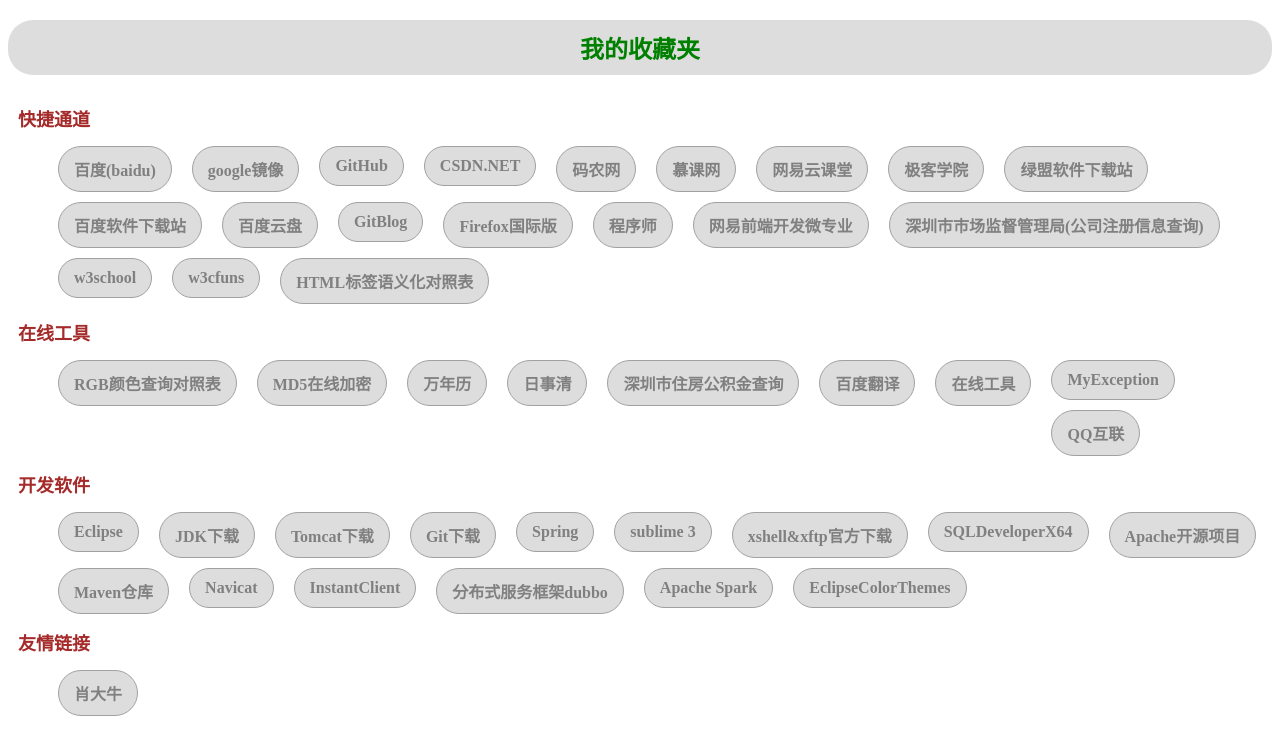
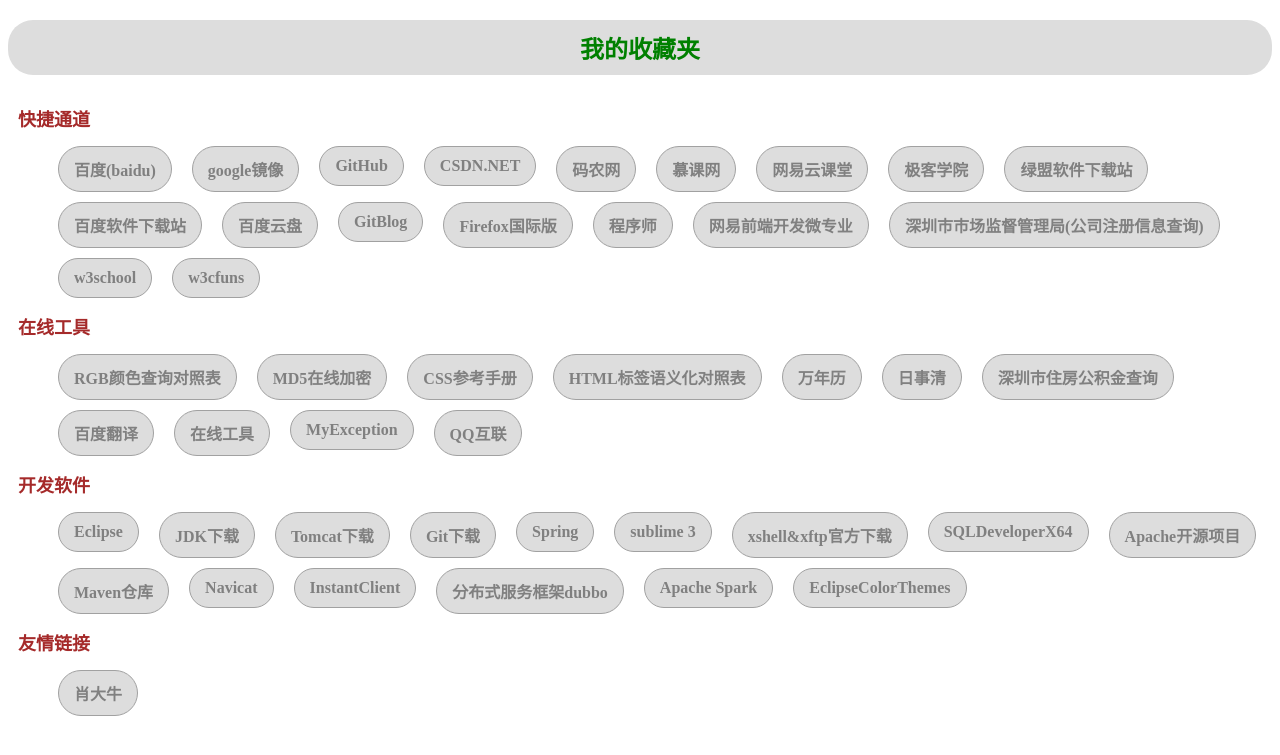
Before and after one commit to daniel163/daniel163.github.io, a Jekyll site: the page myscj.html, which Jekyll copies as it is, in a window 1280 px wide. Shown: the top 755 px of the page. Built offline with Jekyll 4.4.1, drawn with Linux system fonts in a browser that asks for light colours; Markdown is read by kramdown in place of the engine named in the settings.

Commit message:
更新收藏夹

```diff
--- a/myscj.html
+++ b/myscj.html
@@ -66,13 +66,13 @@
                 <a href="http://www.szscjg.gov.cn/" target="_blank">深圳市市场监督管理局(公司注册信息查询)</a>
                 <a href="http://www.w3school.com.cn/" target="_blank">w3school</a>
                 <a href="http://www.w3cfuns.com/" target="_blank">w3cfuns</a>
-                <a href="http://www.cnblogs.com/PeunZhang/archive/2012/03/08/2385592.html" target="_blank">HTML标签语义化对照表</a>
-
             </dd>
             <dt>在线工具</dt>
             <dd>
                 <a href="http://www.114la.com/other/rgb.htm" target="_blank">RGB颜色查询对照表</a>
                 <a href="http://md5jiami.51240.com/" target="_blank">MD5在线加密</a>
+                <a href="http://css.doyoe.com/" target="_blank">CSS参考手册</a>
+                <a href="http://www.cnblogs.com/PeunZhang/archive/2012/03/08/2385592.html" target="_blank">HTML标签语义化对照表</a>
                 <a href="http://www.baidu.com/baidu?wd=%CD%F2%C4%EA%C0%FA&amp;tn=monline_4_dg" target="_blank">万年历</a>
                 <a href="http://www.rishiqing.com/" target="_blank">日事清</a>
                 <a href="http://www.szzfgjj.com/fzgn/zfcq/" target="_blank">深圳市住房公积金查询</a>
```
